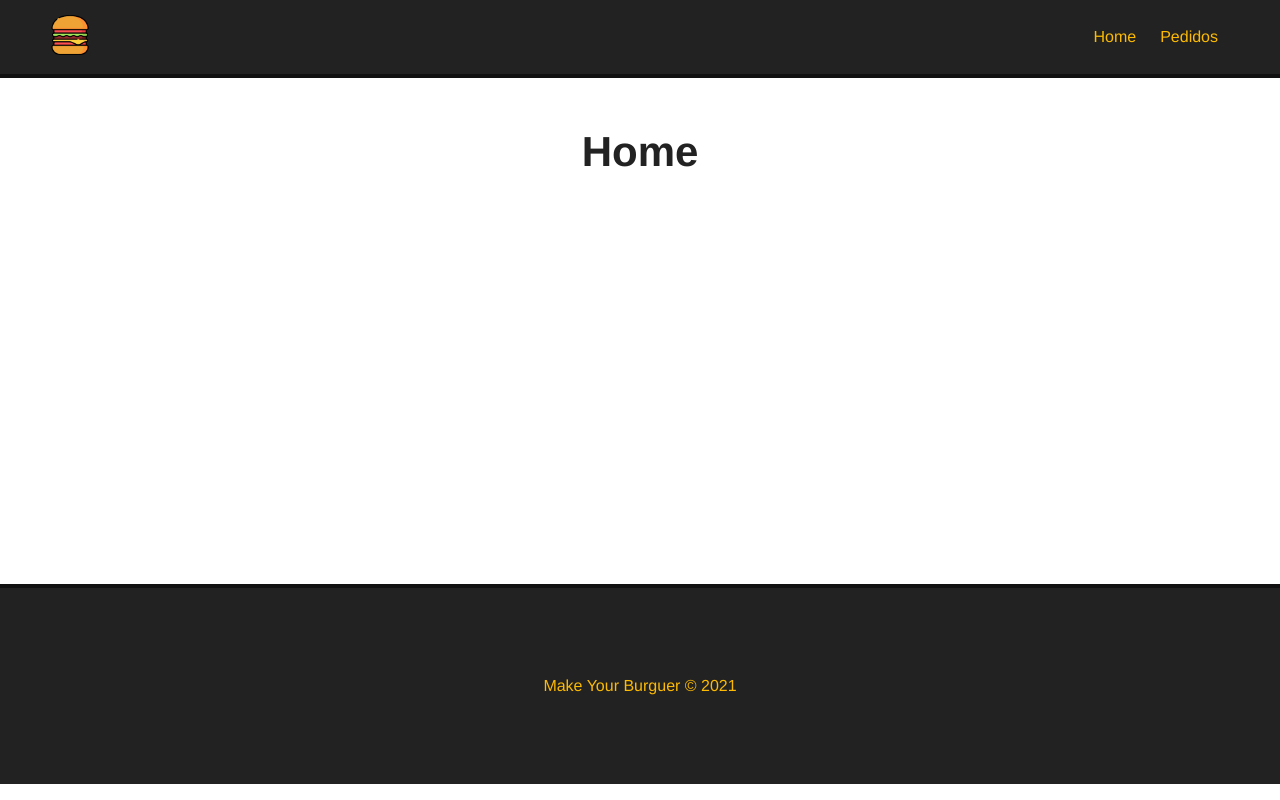
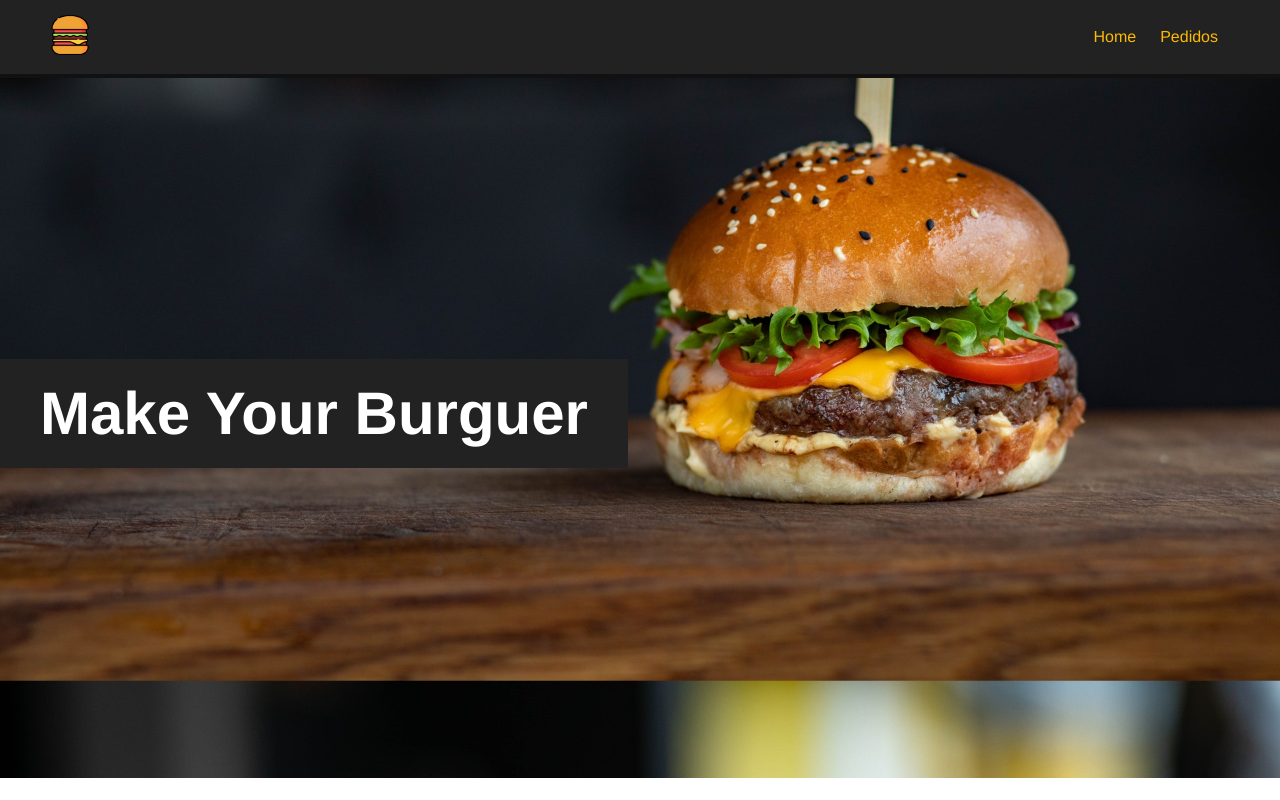
Before and after one commit to MAN0LIT0/MakeYourBurguer, a Vue app: page / in a window 1280 px wide. Shown: the top 800 px of the page. Built offline with nearby package versions, Linux system fonts and the light colour scheme.

Commit message:
adicionado o Banner na home

```diff
--- /dev/null
+++ b/src/components/Banner.vue
@@ -0,0 +1,29 @@
+<template>
+    <div id="main-banner">
+        <h1>Make Your Burguer</h1>
+    </div>
+</template>
+<script>
+export default {
+    name: 'Banner'
+}
+</script>
+<style scoped>
+    #main-banner {
+        background-image: url('/img/burger.jpg');
+        background-position: 0 -250px;
+        background-size: cover;
+        height: 700px;
+        display: flex;
+        align-items: center;
+        justify-content: flex-start;
+    }
+
+    #main-banner h1 {
+        color: #FFF;
+        text-align: center;
+        font-size: 60px;
+        background-color: #222;
+        padding: 20px 40px;
+    }
+</style>
--- a/src/views/Home.vue
+++ b/src/views/Home.vue
@@ -1,10 +1,16 @@
 <template>
+    <Banner />
     <div class="main-container">
-        <h1>Home</h1>
+        <h1>Monte o seu burguer:</h1>
     </div>
 </template>
 <script>
+import Banner from "../components/Banner.vue"
+
 export default {
-    name: 'Home'
+    name: 'Home',
+    components: {
+        Banner
+    }
 }
 </script>
```
